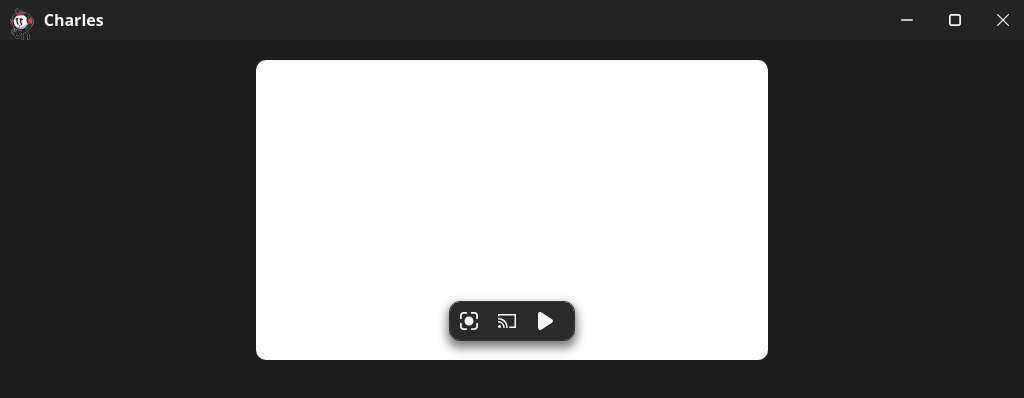
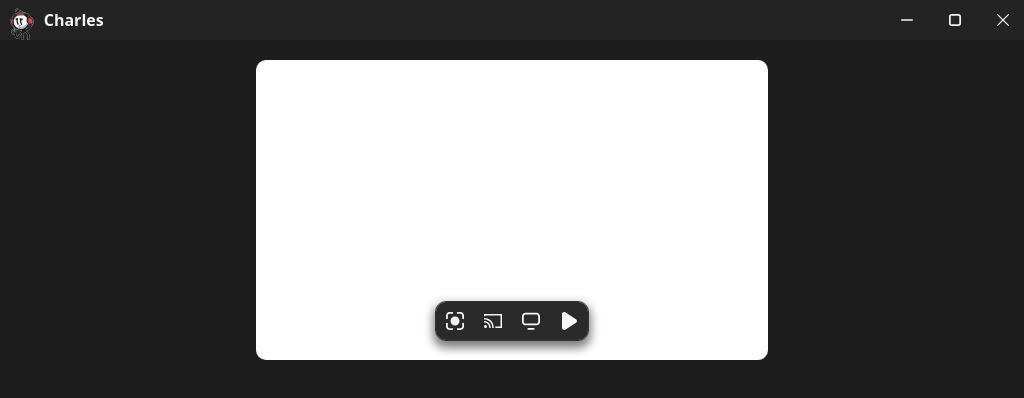
Before and after one commit to zeankundev/Charles, an Electron app: page src/index.html in a window 1024 px wide. Drawn offline with Linux system fonts and the light colour scheme; a web font is replaced by a local one.

Commit message:
finished UI construction for some

```diff
--- a/src/index.css
+++ b/src/index.css
@@ -123,3 +123,6 @@ body {
 .control-button:hover {
     background-color: var(--tertiary);
 }
+.no-margin {
+    margin: 0 !important;
+}
--- a/src/index.html
+++ b/src/index.html
@@ -52,7 +52,10 @@
                         <button class="control-button" id="go-live" title="Go Live">
                             <img src="./icons/media/live.svg" alt="Go Live">
                         </button>
-                        <button class="control-button" id="play" title="Play">
+                        <button class="control-button" id="source" title="Choose Input Source">
+                            <img src="./icons/media/source.svg" alt="Choose Input Source">
+                        </button>
+                        <button class="control-button no-margin" id="play" title="Play">
                             <img src="./icons/media/play.svg" alt="Play">
                         </button>
                     </div>
```
Also changed, not shown: src/icons/media/source.svg (added).
